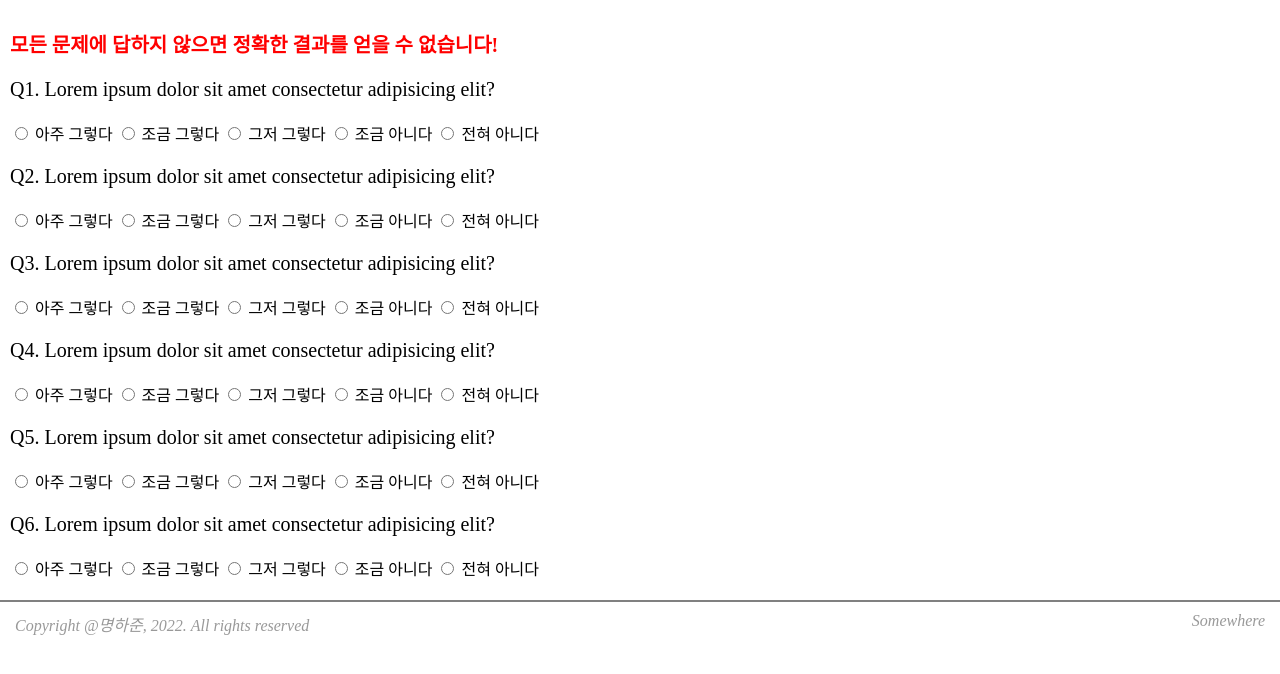
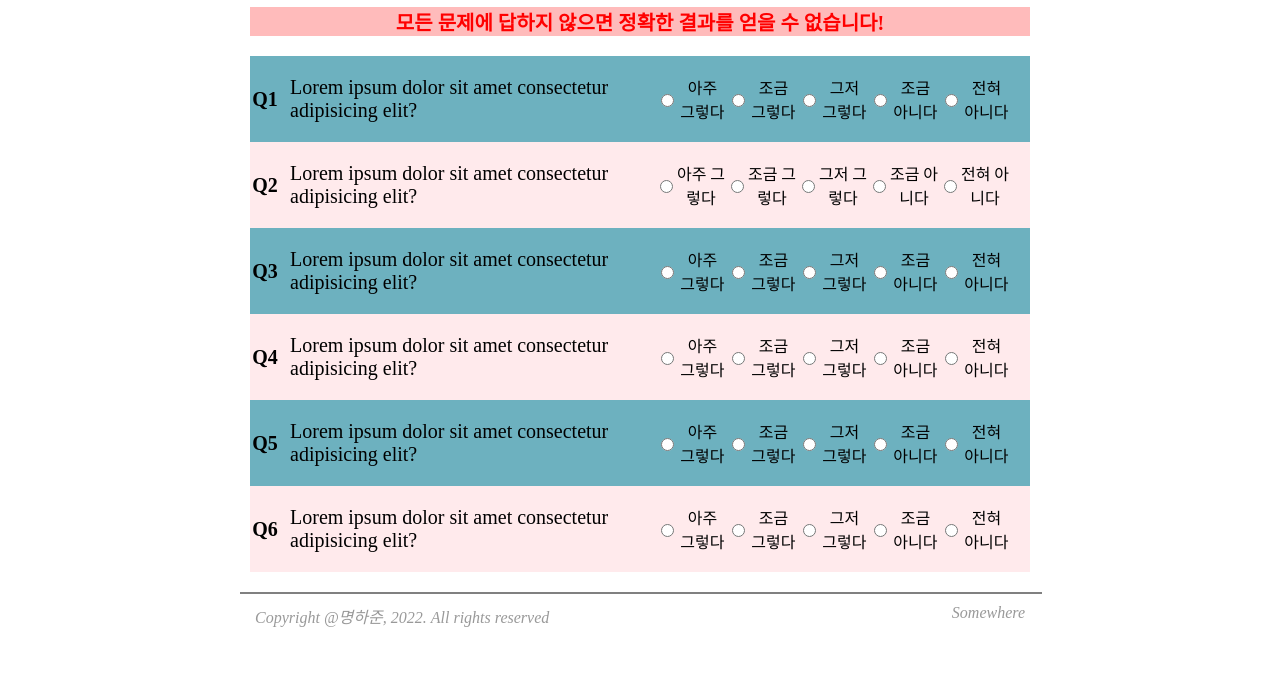
Before and after one commit to hajun-myoung/multi-test, a plain HTML site: page index.html in a window 1280 px wide. Shown: the part 70-744 px from the top of the page. Drawn offline with Linux system fonts and the light colour scheme.

Commit message:
Determine direction of design

```diff
--- a/index.html
+++ b/index.html
@@ -6,6 +6,7 @@
   <meta name="viewport" content="width=device-width, initial-scale=1.0">
   <title>다중지능검사</title>
   <link rel="stylesheet" href="style.css">
+  <script src="./lineStyle.js"></script>
   <script src="./calculate.js"></script>
 </head>
 <body>
@@ -25,98 +26,104 @@
   <article class="question">
 
     <div class="question_a">
-      <p>Q1. Lorem ipsum dolor sit amet consectetur adipisicing elit?</p>
+      <p>Q1</p>
+      <p>Lorem ipsum dolor sit amet consectetur adipisicing elit?</p>
       <div class="choice">
-        <input type="radio" name="q1" id="choice1" value="1">
-          <label for="choice1">아주 그렇다</label>
-        <input type="radio" name="q1" id="choice2" value="2">
-          <label for="choice2">조금 그렇다</label>
-        <input type="radio" name="q1" id="choice3" value="3">
-          <label for="choice3">그저 그렇다</label>
-        <input type="radio" name="q1" id="choice4" value="4">
-          <label for="choice4">조금 아니다</label>
-        <input type="radio" name="q1" id="choice5" value="5">
-          <label for="choice5">전혀 아니다</label>
+        <input type="radio" name="q1" class="q1" id="choice1" value="1">
+          <label for="choice1">아주<br>그렇다</label>
+        <input type="radio" name="q1" class="q1" id="choice2" value="2">
+          <label for="choice2">조금<br>그렇다</label>
+        <input type="radio" name="q1" class="q1" id="choice3" value="3">
+          <label for="choice3">그저<br>그렇다</label>
+        <input type="radio" name="q1" class="q1" id="choice4" value="4">
+          <label for="choice4">조금<br>아니다</label>
+        <input type="radio" name="q1" class="q1" id="choice5" value="5">
+          <label for="choice5">전혀<br>아니다</label>
       </div>
     </div>
 
     <div class="question_a">
-      <p>Q2. Lorem ipsum dolor sit amet consectetur adipisicing elit?</p>
+      <p>Q2</p>
+      <p>Lorem ipsum dolor sit amet consectetur adipisicing elit?</p>
       <div class="choice">
-        <input type="radio" name="q2" id="choice1" value="1">
+        <input type="radio" name="q2" class="q2" id="choice1" value="1">
           <label for="choice1">아주 그렇다</label>
-        <input type="radio" name="q2" id="choice2" value="2">
+        <input type="radio" name="q2" class="q2" id="choice2" value="2">
           <label for="choice2">조금 그렇다</label>
-        <input type="radio" name="q2" id="choice3" value="3">
+        <input type="radio" name="q2" class="q2" id="choice3" value="3">
           <label for="choice3">그저 그렇다</label>
-        <input type="radio" name="q2" id="choice4" value="4">
+        <input type="radio" name="q2" class="q2" id="choice4" value="4">
           <label for="choice4">조금 아니다</label>
-        <input type="radio" name="q2" id="choice5" value="5">
+        <input type="radio" name="q2" class="q2" id="choice5" value="5">
           <label for="choice5">전혀 아니다</label>
       </div>
     </div>
 
     <div class="question_b">
-      <p>Q3. Lorem ipsum dolor sit amet consectetur adipisicing elit?</p>
+      <p>Q3</p>
+      <p>Lorem ipsum dolor sit amet consectetur adipisicing elit?</p>
       <div class="choice">
-        <input type="radio" name="q3" id="choice1" value="1">
-          <label for="choice1">아주 그렇다</label>
-        <input type="radio" name="q3" id="choice2" value="2">
-          <label for="choice2">조금 그렇다</label>
-        <input type="radio" name="q3" id="choice3" value="3">
-          <label for="choice3">그저 그렇다</label>
-        <input type="radio" name="q3" id="choice4" value="4">
-          <label for="choice4">조금 아니다</label>
-        <input type="radio" name="q3" id="choice5" value="5">
-          <label for="choice5">전혀 아니다</label>
+        <input type="radio" name="q3" class="q3" id="choice1" value="1">
+          <label for="choice1">아주<br>그렇다</label>
+        <input type="radio" name="q3" class="q3" id="choice2" value="2">
+          <label for="choice2">조금<br>그렇다</label>
+        <input type="radio" name="q3" class="q3" id="choice3" value="3">
+          <label for="choice3">그저<br>그렇다</label>
+        <input type="radio" name="q3" class="q3" id="choice4" value="4">
+          <label for="choice4">조금<br>아니다</label>
+        <input type="radio" name="q3" class="q3" id="choice5" value="5">
+          <label for="choice5">전혀<br>아니다</label>
       </div>
     </div>
 
     <div class="question_c">
-      <p>Q4. Lorem ipsum dolor sit amet consectetur adipisicing elit?</p>
+      <p>Q4</p>
+      <p>Lorem ipsum dolor sit amet consectetur adipisicing elit?</p>
       <div class="choice">
-        <input type="radio" name="q4" id="choice1" value="1">
-          <label for="choice1">아주 그렇다</label>
-        <input type="radio" name="q4" id="choice2" value="2">
-          <label for="choice2">조금 그렇다</label>
-        <input type="radio" name="q4" id="choice3" value="3">
-          <label for="choice3">그저 그렇다</label>
-        <input type="radio" name="q4" id="choice4" value="4">
-          <label for="choice4">조금 아니다</label>
-        <input type="radio" name="q4" id="choice5" value="5">
-          <label for="choice5">전혀 아니다</label>
+        <input type="radio" name="q4" class="q4" id="choice1" value="1">
+          <label for="choice1">아주<br>그렇다</label>
+        <input type="radio" name="q4" class="q4" id="choice2" value="2">
+          <label for="choice2">조금<br>그렇다</label>
+        <input type="radio" name="q4" class="q4" id="choice3" value="3">
+          <label for="choice3">그저<br>그렇다</label>
+        <input type="radio" name="q4" class="q4" id="choice4" value="4">
+          <label for="choice4">조금<br>아니다</label>
+        <input type="radio" name="q4" class="q4" id="choice5" value="5">
+          <label for="choice5">전혀<br>아니다</label>
       </div>
     </div>
 
     <div class="question_a">
-      <p>Q5. Lorem ipsum dolor sit amet consectetur adipisicing elit?</p>
+      <p>Q5</p>
+      <p>Lorem ipsum dolor sit amet consectetur adipisicing elit?</p>
       <div class="choice">
-        <input type="radio" name="q5" id="choice1" value="1">
-          <label for="choice1">아주 그렇다</label>
-        <input type="radio" name="q5" id="choice2" value="2">
-          <label for="choice2">조금 그렇다</label>
-        <input type="radio" name="q5" id="choice3" value="3">
-          <label for="choice3">그저 그렇다</label>
-        <input type="radio" name="q5" id="choice4" value="4">
-          <label for="choice4">조금 아니다</label>
-        <input type="radio" name="q5" id="choice5" value="5">
-          <label for="choice5">전혀 아니다</label>
+        <input type="radio" name="q5" class="q5" id="choice1" value="1">
+          <label for="choice1">아주<br>그렇다</label>
+        <input type="radio" name="q5" class="q5" id="choice2" value="2">
+          <label for="choice2">조금<br>그렇다</label>
+        <input type="radio" name="q5" class="q5" id="choice3" value="3">
+          <label for="choice3">그저<br>그렇다</label>
+        <input type="radio" name="q5" class="q5" id="choice4" value="4">
+          <label for="choice4">조금<br>아니다</label>
+        <input type="radio" name="q5" class="q5" id="choice5" value="5">
+          <label for="choice5">전혀<br>아니다</label>
       </div>
     </div>
 
     <div class="question_e">
-      <p>Q6. Lorem ipsum dolor sit amet consectetur adipisicing elit?</p>
+      <p>Q6</p>
+      <p>Lorem ipsum dolor sit amet consectetur adipisicing elit?</p>
       <div class="choice">
-        <input type="radio" name="q6" id="choice1" value="1">
-          <label for="choice1">아주 그렇다</label>
-        <input type="radio" name="q6" id="choice2" value="2">
-          <label for="choice2">조금 그렇다</label>
-        <input type="radio" name="q6" id="choice3" value="3">
-          <label for="choice3">그저 그렇다</label>
-        <input type="radio" name="q6" id="choice4" value="4">
-          <label for="choice4">조금 아니다</label>
-        <input type="radio" name="q6" id="choice5" value="5">
-          <label for="choice5">전혀 아니다</label>
+        <input type="radio" name="q6" class="q6" id="choice1" value="1">
+          <label for="choice1">아주<br>그렇다</label>
+        <input type="radio" name="q6" class="q6" id="choice2" value="2">
+          <label for="choice2">조금<br>그렇다</label>
+        <input type="radio" name="q6" class="q6" id="choice3" value="3">
+          <label for="choice3">그저<br>그렇다</label>
+        <input type="radio" name="q6" class="q6" id="choice4" value="4">
+          <label for="choice4">조금<br>아니다</label>
+        <input type="radio" name="q6" class="q6" id="choice5" value="5">
+          <label for="choice5">전혀<br>아니다</label>
       </div>
     </div>
 
--- /dev/null
+++ b/lineStyle.js
@@ -0,0 +1,19 @@
+function color(){
+    const bgColor = '#6DB1BF';
+    const bgColor2 = '#FFEAEC';
+
+    let elements = document.querySelectorAll('body > main > article.question > div');
+    let evenElems = Object.entries(elements).filter((_,i)=>i%2==0);
+    let oddElems = Object.entries(elements).filter((_,i)=>i%2==1);
+
+    evenElems.forEach(item=>{
+        item[1].style.backgroundColor = bgColor;
+    })
+    oddElems.forEach(item=>{
+        item[1].style.backgroundColor = bgColor2;
+    })
+
+    console.log('Done : Coloring');
+}
+
+window.addEventListener('DOMContentLoaded', color);
--- a/style.css
+++ b/style.css
@@ -1,7 +1,15 @@
 /* whole */
+html{
+    width: 100%;
+    display: flex;
+    justify-content: center;
+}
+
 body{
     margin: 0;
     padding: 0;
+
+    width: 800px;
 }
 
 /* header */
@@ -9,19 +17,51 @@ header{
     text-align: center;
 }
 
+header h1{
+    margin: 21px 0 0 0;
+}
+
 /* main */
 main{
     padding: 10px;
+    text-align: center;
 }
 
 main .notice{
+    margin : 0 0 20px 0;
+
     font-size: 20px;
     font-weight: bold;
+    text-align: center;
+
+    background: #FBB;
     color: #F00;
 }
 
 main .question div p{
     font-size: 20px;
+}
+
+body main article.question div{
+    display: grid;
+    grid-template-columns: 30px 1fr 1fr;
+    align-items: center;
+}
+
+body > main > article.question > div > p:nth-child(1) {
+    font-weight: bold;
+}
+
+body > main > article.question > div > p:nth-child(2) {
+    margin: 0px;
+    padding: 20px 0 20px 10px;
+    text-align: left;
+}
+
+body main article.question div div{
+    display: flex;
+    justify-content: space-around;
+    padding: 0 20px 0 0;
 }
 
 /* footer */
```
